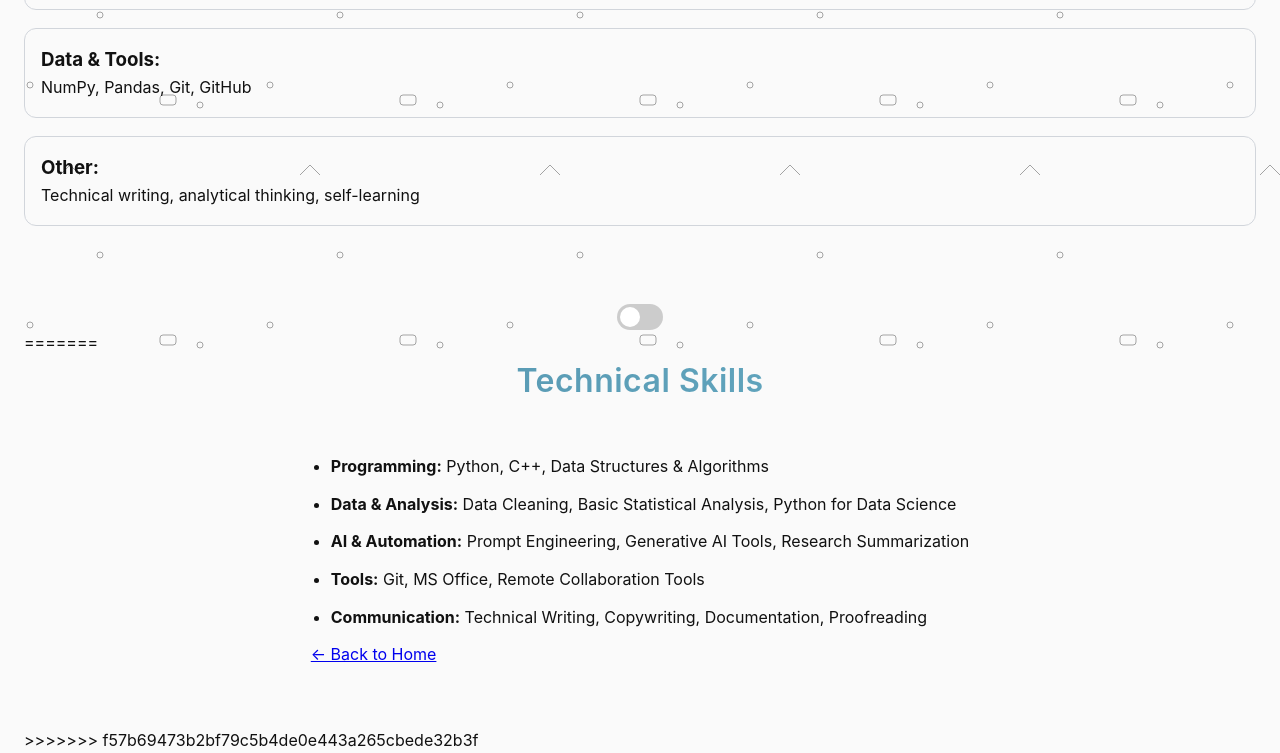
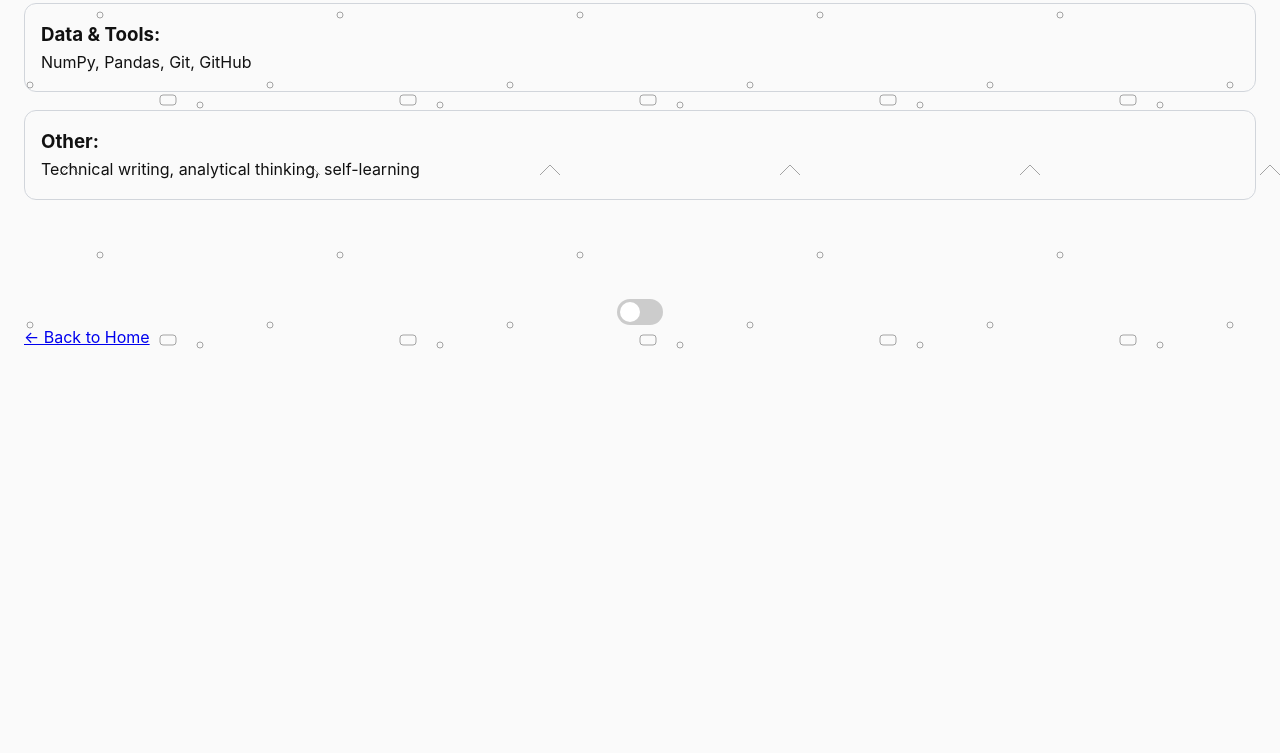
Before and after one commit to asrarmushtaqwani/portfolio, a plain HTML site: page skills.html in a window 1280 px wide. Shown: the part 425-1178 px from the top of the page. After the commit the page ends 800 px from the top, so only its background shows below. Drawn offline with Linux system fonts and the light colour scheme.

Commit message:
Resolve merge conflict in skills.html

```diff
--- a/skills.html
+++ b/skills.html
@@ -1,4 +1,4 @@
-<<<<<<< HEAD
+
 <!DOCTYPE html>
 <html lang="en">
 <head>
@@ -61,29 +61,7 @@
 
 </body>
 </html>
-=======
-<!DOCTYPE html>
-<html lang="en">
-<head>
-  <meta charset="UTF-8">
-  <meta name="viewport" content="width=device-width, initial-scale=1.0">
-  <title>Technical Skills - Asrar Mushtaq Wani</title>
-  <link rel="stylesheet" href="css/style.css">
-</head>
-<body>
 
-<header class="site-header">
-  <h1>Technical Skills</h1>
-</header>
-
-<main class="section-content">
-  <ul>
-    <li><strong>Programming:</strong> Python, C++, Data Structures & Algorithms</li>
-    <li><strong>Data & Analysis:</strong> Data Cleaning, Basic Statistical Analysis, Python for Data Science</li>
-    <li><strong>AI & Automation:</strong> Prompt Engineering, Generative AI Tools, Research Summarization</li>
-    <li><strong>Tools:</strong> Git, MS Office, Remote Collaboration Tools</li>
-    <li><strong>Communication:</strong> Technical Writing, Copywriting, Documentation, Proofreading</li>
-  </ul>
 
   <p><a href="index.html">← Back to Home</a></p>
 </main>
@@ -117,4 +95,3 @@ document.querySelectorAll('a').forEach(link => {
 
 </body>
 </html>
->>>>>>> f57b69473b2bf79c5b4de0e443a265cbede32b3f
```
